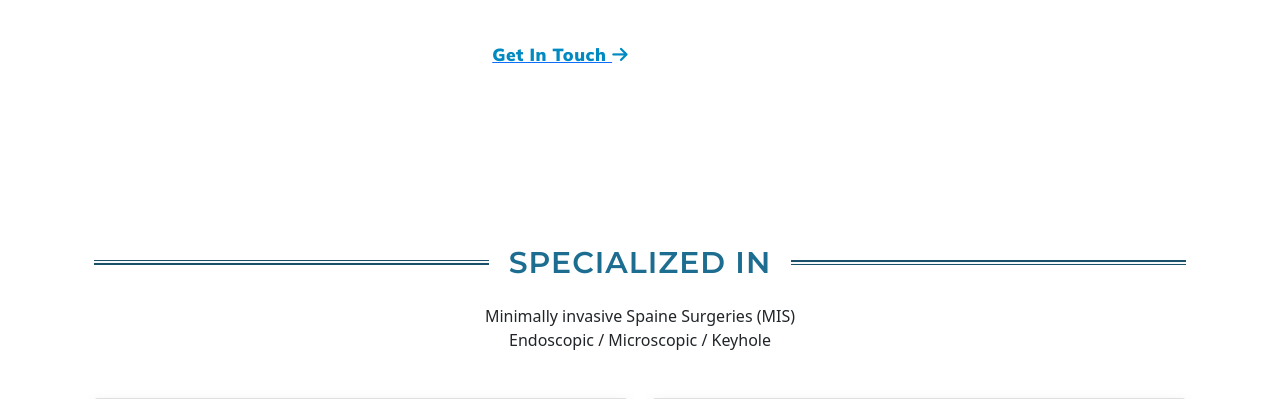
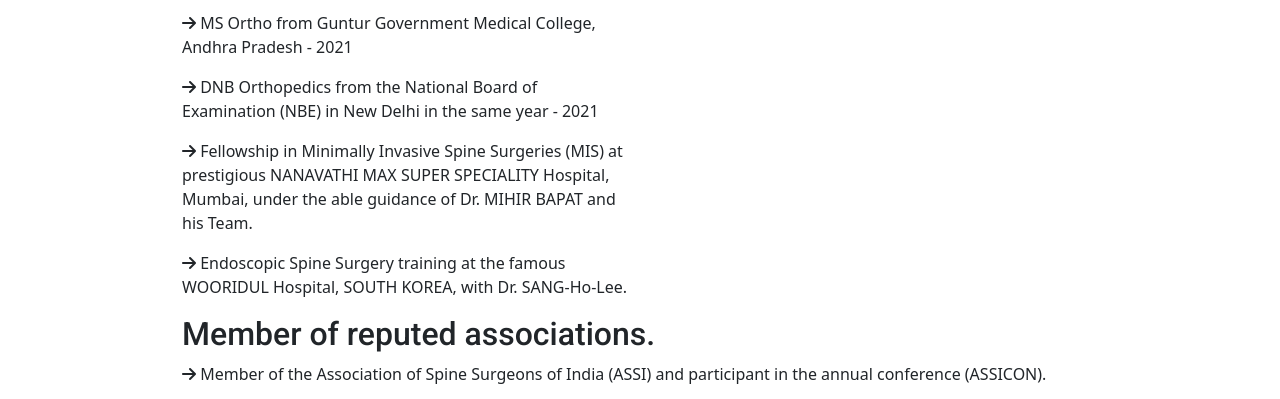
Before and after one commit to bhavi-creations/spine-clinic, a PHP site: page / in a window 1280 px wide. Shown: the part 1468-1867 px from the top of the page. Run offline with PHP 8.4, Linux system fonts and the light colour scheme; data that the repository does not hold is empty; some web fonts are replaced.

Commit message:
chnages updated

```diff
--- a/index.php
+++ b/index.php
@@ -169,26 +169,38 @@
             <h2 class="welcome_text_oncology">
               Dr.MADHAVA REDDY's <br> Spine 360
             </h2>
-            <p class="poetsen_font">
-              is dedicated to providing comprehensive spine care under my expert guidance. With advanced
-              qualifications and a wealth of experience, I am a highly respected Consultant Spine Surgeon,
-              holding both MS Ortho and DNB Ortho degrees. <br /><br />
-              I understand the complexities of spine health and am committed to delivering personalized
-              care tailored to each patient's needs. I offer state-of-the-art diagnostic and treatment
-              facilities, ensuring that you receive the best possible care for your spine conditions.
+            <p class=" ">
+              Consultant orthopedic spine surgeon, located in Kakinada, promises exclusive and expert services in SPINE SURGERY with utmost precision, empathy, and care. <br><br> Dr. Madhava Reddy holds both MS Ortho and DNB Ortho degrees, with advanced minimally invasive fellowships in spine surgery in Mumbai and South Korea.
             </p>
+            <p class="about_degree"><i class="fa-solid fa-arrow-right"></i> MBBS from the prestigious Rangaraya Medical College in Kakinada, Andhra Pradesh - 2016</p>
+            <p class="about_degree"><i class="fa-solid fa-arrow-right"></i> MS Ortho from Guntur Government Medical College, Andhra Pradesh - 2021</p>
+            <p class="about_degree"><i class="fa-solid fa-arrow-right"></i> DNB Orthopedics from the National Board of Examination (NBE) in New Delhi in the same year - 2021 </p>
+            <p class="about_degree"><i class="fa-solid fa-arrow-right"></i> Fellowship in Minimally Invasive Spine Surgeries (MIS) at prestigious NANAVATHI MAX SUPER SPECIALITY Hospital, Mumbai, under the able guidance of Dr. MIHIR BAPAT and his Team. </p>
+            <p class="about_degree"><i class="fa-solid fa-arrow-right"></i> Endoscopic Spine Surgery training at the famous WOORIDUL Hospital, SOUTH KOREA, with Dr. SANG-Ho-Lee.</p>
 
-            <div class="d-flex flex-row justify-content-end">
-              <a href="#contact">
-                <p class="get_in_touch">
-                  Get In Touch <i class="fa-solid fa-arrow-right"></i>
-                </p>
-              </a>
-            </div>
+
           </div>
 
           <div class="col-md-6" data-aos="fade-right" class="">
             <img src="assets/img/gallery/madhava reddy.png" class="img-fluid img_padding" alt="" />
+          </div>
+
+
+
+          <div class="col-12 content_padding" data-aos="fade-left">
+
+            <h2 class=""> Member of reputed associations. </h2>
+
+            <p class="about_degree"><i class="fa-solid fa-arrow-right"></i> Member of the Association of Spine Surgeons of India (ASSI) and participant in the annual conference (ASSICON). </p>
+            <p class="about_degree"><i class="fa-solid fa-arrow-right"></i> Member of the Endoscopic Spine Foundation of India (ESFI). </p>
+
+            <p class="about_degree"><i class="fa-solid fa-arrow-right"></i> Member of the Indian Orthopaedic Association (IOA).</p>
+            <p class="about_degree"><i class="fa-solid fa-arrow-right"></i>Member of the Orthopaedic Surgery Society of Andhra Pradesh (OSSAP). </p>
+            <p class="about_degree"><i class="fa-solid fa-arrow-right"></i> Member of the Bombay Spine Society (BSS).</p>
+
+            <p class="about_degree"><i class="fa-solid fa-arrow-right"></i> Participant in the Western India Regional Orthopaedic Conference (WIROC).</p>
+
+
           </div>
         </div>
       </div>
@@ -198,62 +210,20 @@
     <section class="my-5">
       <div class="container">
         <div class="section-title text-center seven">
-          <h1>specialized In</h1>
-          <p class="text-center ">
-            Minimally invasive Spaine Surgeries (MIS) <br />
-            Endoscopic / Microscopic / Keyhole
-          </p>
+          <h1>Expertise In</h1>
+          <h3 class="text-center ">
+            <strong> Minimally invasive Spaine Surgeries (MIS) </strong>
+          </h3>
         </div>
 
         <div class="row">
 
-          <div class="col-md-6 my-3">
+          <div class="col-md-12  my-3">
             <div class="card shadow">
               <div class="card-body">
                 <div class="row">
                   <div class="col-5">
-                    <img src="assets/img/spain/sq2.jpg" class="img-fluid" />
-                  </div>
-                  <div class="col-7">
-                    <h5 class="card-title"><strong> Minimally invasive Spaine Surgeries
-                        (MIS)</strong> </h5>
-                    <p class="card-text">
-                      Our clinic excels in minimally invasive spine surgeries, ensuring reduced
-                      pain, minimal scarring, and faster recovery times. These advanced techniques
-                      allow for precise interventions with minimal disruption to surrounding
-                      tissues.
-                    </p>
-                  </div>
-                </div>
-              </div>
-            </div>
-          </div>
-          <div class="col-md-6  my-3">
-            <div class="card shadow">
-              <div class="card-body">
-                <div class="row">
-                  <div class="col-5">
-                    <img src="assets/img/spain/sq2.jpg" class="img-fluid" />
-                  </div>
-                  <div class="col-7">
-                    <h5 class="card-title"> <strong>Endoscopic</strong> </h5>
-                    <p class="card-text">
-                      Dr. MADHAVA REDDY's expertise in endoscopic spine surgery offers patients a
-                      less invasive option for treating spine conditions. Using small incisions
-                      and specialized instruments, endoscopic procedures result in quicker
-                      recovery and reduced post-operative pain.
-                    </p>
-                  </div>
-                </div>
-              </div>
-            </div>
-          </div>
-          <div class="col-md-6  my-3">
-            <div class="card shadow">
-              <div class="card-body">
-                <div class="row">
-                  <div class="col-5">
-                    <img src="assets/img/spain/sq2.jpg" class="img-fluid" />
+                    <img src="assets/img/sliders/microscopic.jpg" class="img-fluid" />
                   </div>
                   <div class="col-7">
                     <h5 class="card-title"><strong>Microscopic</strong> </h5>
@@ -267,26 +237,48 @@
               </div>
             </div>
           </div>
-          <div class="col-md-6  my-3">
+
+          <div class="col-md-12  my-3">
             <div class="card shadow">
               <div class="card-body">
                 <div class="row">
+
+                  <div class="col-7">
+                    <h5 class="card-title"> <strong>Endoscopic</strong> </h5>
+                    <p class="card-text">
+                      Dr. MADHAVA REDDY's expertise in endoscopic spine surgery offers patients a
+                      less invasive option for treating spine conditions. Using small incisions
+                      and specialized instruments, endoscopic procedures result in quicker
+                      recovery and reduced post-operative pain.
+                    </p>
+                  </div>
+
                   <div class="col-5">
-                    <img src="assets/img/spain/sq2.jpg" class="img-fluid" />
-                  </div>
-                  <div class="col-7">
-                    <h5 class="card-title"> <strong>Keyhole</strong></h5>
-                    <p class="card-text">
-                      Keyhole surgery, a minimally invasive technique, is one of our specialties.
-                      This procedure involves small incisions and is designed to reduce recovery
-                      time and post-operative discomfort, allowing patients to return to their
-                      daily activities sooner.
-                    </p>
+                    <img src="assets/img/sliders/endroscopic 2.jpg" class="img-fluid" />
                   </div>
                 </div>
               </div>
             </div>
           </div>
+
+          <div class="col-md-12 my-3">
+  <div class="card shadow">
+    <div class="card-body d-flex align-items-center">
+      <div class="row">
+        <div class="col-5">
+          <img src="assets/img/sliders/tubler system 3.jpg" class="img-fluid" />
+        </div>
+        <div class="col-7">
+          <h5 class="card-title"><strong>Tubler</strong></h5>
+          <p class="card-text">
+            Where we specialize in advanced orthopedic techniques for improved patient outcomes. Tublar surgery represents a state-of-the-art approach, offering minimally invasive solutions for various orthopedic conditions.
+          </p>
+        </div>
+      </div>
+    </div>
+  </div>
+</div>
+
 
 
 
@@ -309,48 +301,12 @@
               <div class="swiper mySwiper">
                 <div class="swiper-wrapper" style="padding-bottom: 70px;">
                   <!-- First Slide -->
-                  <div class="swiper-slide">
-                    <ul class="nav nav-tabs flex-column">
-                      <li class="nav-item mt-2">
-                        <a class="nav-link active" data-bs-toggle="tab" data-bs-target="#MIS" role="tab">
-                          <h4>MIS</h4>
-                        </a>
-                      </li>
-                      <li class="nav-item mt-2">
-                        <a class="nav-link" data-bs-toggle="tab" data-bs-target="#Endoscopic" role="tab">
-                          <h4>Endoscopic</h4>
-                        </a>
-                      </li>
-                      <li class="nav-item mt-2">
-                        <a class="nav-link" data-bs-toggle="tab" data-bs-target="#Microscopic" role="tab">
-                          <h4>Microscopic</h4>
-                        </a>
-                      </li>
-                      <li class="nav-item mt-2">
-                        <a class="nav-link" data-bs-toggle="tab" data-bs-target="#Keyhole" role="tab">
-                          <h4>Keyhole</h4>
-                        </a>
-                      </li>
 
-                      <li class="nav-item mt-2">
-                        <a class="nav-link" data-bs-toggle="tab" data-bs-target="#Sciatica" role="tab">
-                          <h4>Sciatica</h4>
-                        </a>
-                      </li>
-                      <li class="nav-item mt-2">
-                        <a class="nav-link" data-bs-toggle="tab" data-bs-target="#Spondylosis" role="tab">
-                          <h4>Spondylosis</h4>
-                        </a>
-                      </li>
-
-
-                    </ul>
-                  </div>
                   <!-- Second Slide -->
                   <div class="swiper-slide">
                     <ul class="nav nav-tabs flex-column">
                       <li class="nav-item mt-2">
-                        <a class="nav-link" data-bs-toggle="tab" data-bs-target="#Spondyloslithesis" role="tab">
+                        <a class="nav-link active" data-bs-toggle="tab" data-bs-target="#Spondyloslithesis" role="tab">
                           <h4>Spondyloslithesis</h4>
                         </a>
                       </li>
@@ -422,6 +378,16 @@
                   <div class="swiper-slide">
                     <ul class="nav nav-tabs flex-column">
                       <li class="nav-item mt-2">
+                        <a class="nav-link" data-bs-toggle="tab" data-bs-target="#Sciatica" role="tab">
+                          <h4>Sciatica</h4>
+                        </a>
+                      </li>
+                      <li class="nav-item mt-2">
+                        <a class="nav-link" data-bs-toggle="tab" data-bs-target="#Spondylosis" role="tab">
+                          <h4>Spondylosis</h4>
+                        </a>
+                      </li>
+                      <li class="nav-item mt-2">
                         <a class="nav-link" data-bs-toggle="tab" data-bs-target="#Vertebroplasty" role="tab">
                           <h4>Vertebroplasty</h4>
                         </a>
@@ -449,69 +415,9 @@
             <div class="col-8 contaner_inner only_padding_on_right ">
               <div class="tab-content">
 
-                <div class="tab-pane active show" id="MIS">
-                  <img src="assets/img/spain/mis.jpg" alt="CT Scanner Image" class="img-fluid service_img_radius" />
 
-                  <h3 class="some">About the Minimally invasive Spaine Surgeries (MIS)</h3>
-                  <p class=" ">
-                    Our clinic excels in minimally invasive spine surgeries, ensuring reduced pain,
-                    minimal scarring, and faster recovery times. These advanced techniques allow for
-                    precise interventions with minimal disruption to surrounding tissues.
-                  </p>
-                </div>
-                <div class="tab-pane" id="Endoscopic">
-                  <img src="assets/img/spain/endoscopic.webp" alt="CT Scanner Image" class="img-fluid service_img_radius" />
 
-                  <h3>About the Endoscopic</h3>
-                  <p class=" ">
-                    Dr. MADHAVA REDDY's expertise in endoscopic spine surgery offers patients a less
-                    invasive option for treating spine conditions. Using small incisions and
-                    specialized instruments, endoscopic procedures result in quicker recovery and
-                    reduced post-operative pain.
-                  </p>
-                </div>
-                <div class="tab-pane" id="Microscopic">
-                  <img src="assets/img/spain/microscopic.jpg" alt="CT Scanner Image" class="img-fluid service_img_radius" />
-
-                  <h3>About the Microscopic</h3>
-                  <p class=" ">
-                    With a focus on precision, microscopic spine surgery at our clinic employs
-                    advanced microscopes to perform intricate surgeries with enhanced accuracy. This
-                    approach minimizes tissue damage and promotes better surgical outcomes.
-                  </p>
-                </div>
-                <div class="tab-pane" id="Keyhole">
-                  <img src="assets/img/spain/keyhole.jpg" alt="CT Scanner Image" class="img-fluid service_img_radius" />
-
-                  <h3>About the Keyhole</h3>
-                  <p class=" ">
-                    Keyhole surgery, a minimally invasive technique, is one of our specialties. This
-                    procedure involves small incisions and is designed to reduce recovery time and
-                    post-operative discomfort, allowing patients to return to their daily activities
-                    sooner.
-                  </p>
-                </div>
-                <div class="tab-pane" id="Sciatica">
-                  <img src="assets/img/spain/Sciatica.webp" alt="CT Scanner Image" class="img-fluid service_img_radius">
-
-                  <h3>About the Sciatica</h3>
-                  <p class=" ">
-                    Our clinic provides comprehensive treatment for sciatica, focusing on relieving
-                    pain and addressing the underlying causes to restore normal activity levels.
-                </div>
-                <div class="tab-pane" id="Spondylosis">
-                  <img src="assets/img/spain/Spondylosis.jpg" alt="CT Scanner Image" class="img-fluid service_img_radius">
-
-                  <h3>About the Spondylosis</h3>
-                  <p class=" ">
-                    We treat spondylosis, a general term for spinal degeneration, with a range of
-                    conservative and surgical options to relieve pain and improve function.
-
-                  </p>
-
-                </div>
-
-                <div class="tab-pane" id="Spondyloslithesis">
+                <div class="tab-pane active show" id="Spondyloslithesis">
                   <img src="assets/img/spain/Spondyloslithesis.webp" alt="CT Scanner Image" class="img-fluid service_img_radius">
 
                   <h3>About the Spondyloslithesis</h3>
@@ -652,6 +558,25 @@
 
                 </div>
 
+                <div class="tab-pane" id="Sciatica">
+                  <img src="assets/img/spain/Sciatica.webp" alt="CT Scanner Image" class="img-fluid service_img_radius">
+
+                  <h3>About the Sciatica</h3>
+                  <p class=" ">
+                    Our clinic provides comprehensive treatment for sciatica, focusing on relieving
+                    pain and addressing the underlying causes to restore normal activity levels.
+                </div>
+                <div class="tab-pane" id="Spondylosis">
+                  <img src="assets/img/spain/Spondylosis.jpg" alt="CT Scanner Image" class="img-fluid service_img_radius">
+
+                  <h3>About the Spondylosis</h3>
+                  <p class=" ">
+                    We treat spondylosis, a general term for spinal degeneration, with a range of
+                    conservative and surgical options to relieve pain and improve function.
+
+                  </p>
+
+                </div>
                 <div class="tab-pane" id="Vertebroplasty">
                   <img src="assets/img/spain/Vertebroplasty.webp" alt="CT Scanner Image" class="img-fluid service_img_radius">
 
```
Also changed, not shown: assets/img/sliders/Open vs MIS ( minimally invasive )1.jpg (deleted), assets/img/sliders/microscopic.jpg (renamed from assets/img/sliders/operation-through-microscope-surgeons-use-medical-instruments-while-perform-operation-specialis.jpg).
